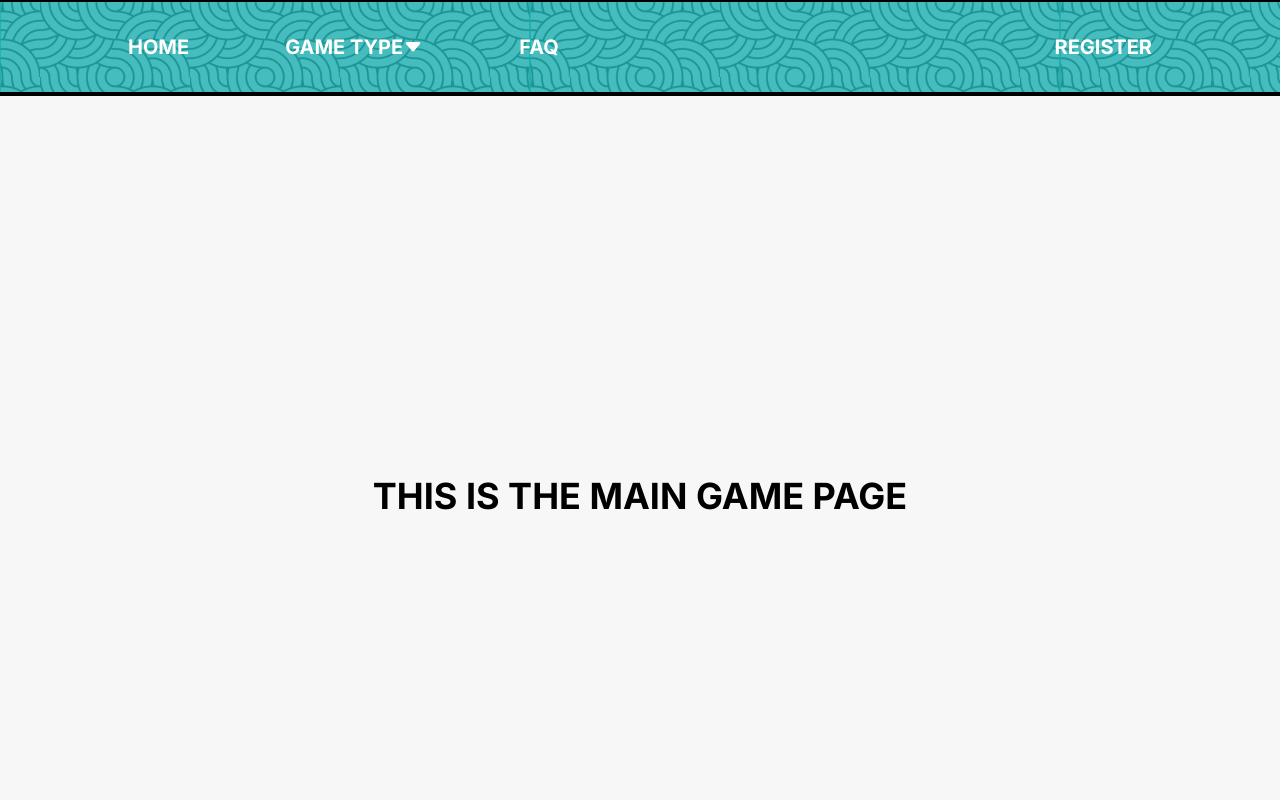
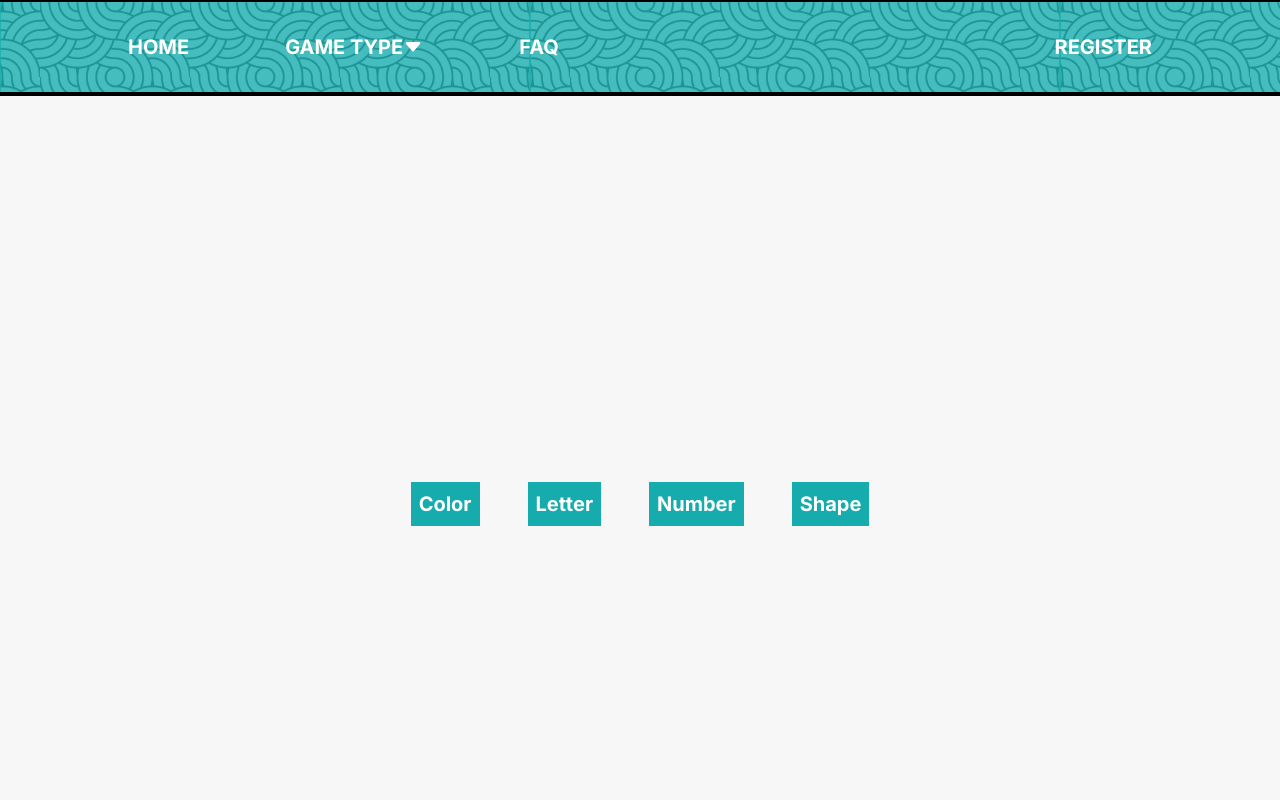
Before and after one commit to chingu-voyages/v42-geckos-team-22, a React (Vite) app: page /game in a window 1280 px wide. Shown: the top 800 px of the page. Built offline with nearby package versions, Linux system fonts and the light colour scheme.

Commit message:
feat: updated routing

```diff
--- a/src/components/DropDown.jsx
+++ b/src/components/DropDown.jsx
@@ -22,13 +22,13 @@ export const DropDown = () => {
       <li className="w-full py-4 hover:bg-orange">
         <Link to="/game/number" className="dropDown">
           <TbNumbers className="dropDownIcons" />
-          numbers
+          <p>numbers</p>
         </Link>
       </li>
       <li className="w-full py-4 hover:bg-orange">
         <Link to="/game/shape" className="dropDown">
           <FaShapes className="dropDownIcons" />
-          shapes
+          <p>shapes</p>
         </Link>
       </li>
     </ul>
--- a/src/components/Header.jsx
+++ b/src/components/Header.jsx
@@ -40,7 +40,7 @@ function Header() {
             className="cursor-pointer uppercase"
           >
             <span className="flex flex-row items-center">
-              <p>game type</p>
+              <Link to="/game">game type</Link>
               <BsCaretDownFill />
             </span>
             {expandDropDown && <DropDown />}
--- a/src/pages/Game.jsx
+++ b/src/pages/Game.jsx
@@ -1,9 +1,24 @@
 import React from "react";
+import { Link, Outlet } from "react-router-dom";
 
 function Game() {
   return (
-    <div className="grid h-screen place-items-center text-4xl font-bold">
-      THIS IS THE MAIN GAME PAGE
+    <div className="grid h-screen place-items-center text-xl font-bold">
+      <ul className="flex flex-row gap-x-12 pt-4 text-white">
+        <li className="bg-turquoise p-2 hover:bg-orange">
+          <Link to="/game/color">Color</Link>
+        </li>
+        <li className="bg-turquoise p-2 hover:bg-orange">
+          <Link to="/game/letter">Letter</Link>
+        </li>
+        <li className="bg-turquoise p-2 hover:bg-orange">
+          <Link to="/game/number">Number</Link>
+        </li>
+        <li className="bg-turquoise p-2 hover:bg-orange">
+          <Link to="/game/shape">Shape</Link>
+        </li>
+      </ul>
+      <Outlet />
     </div>
   );
 }
```
